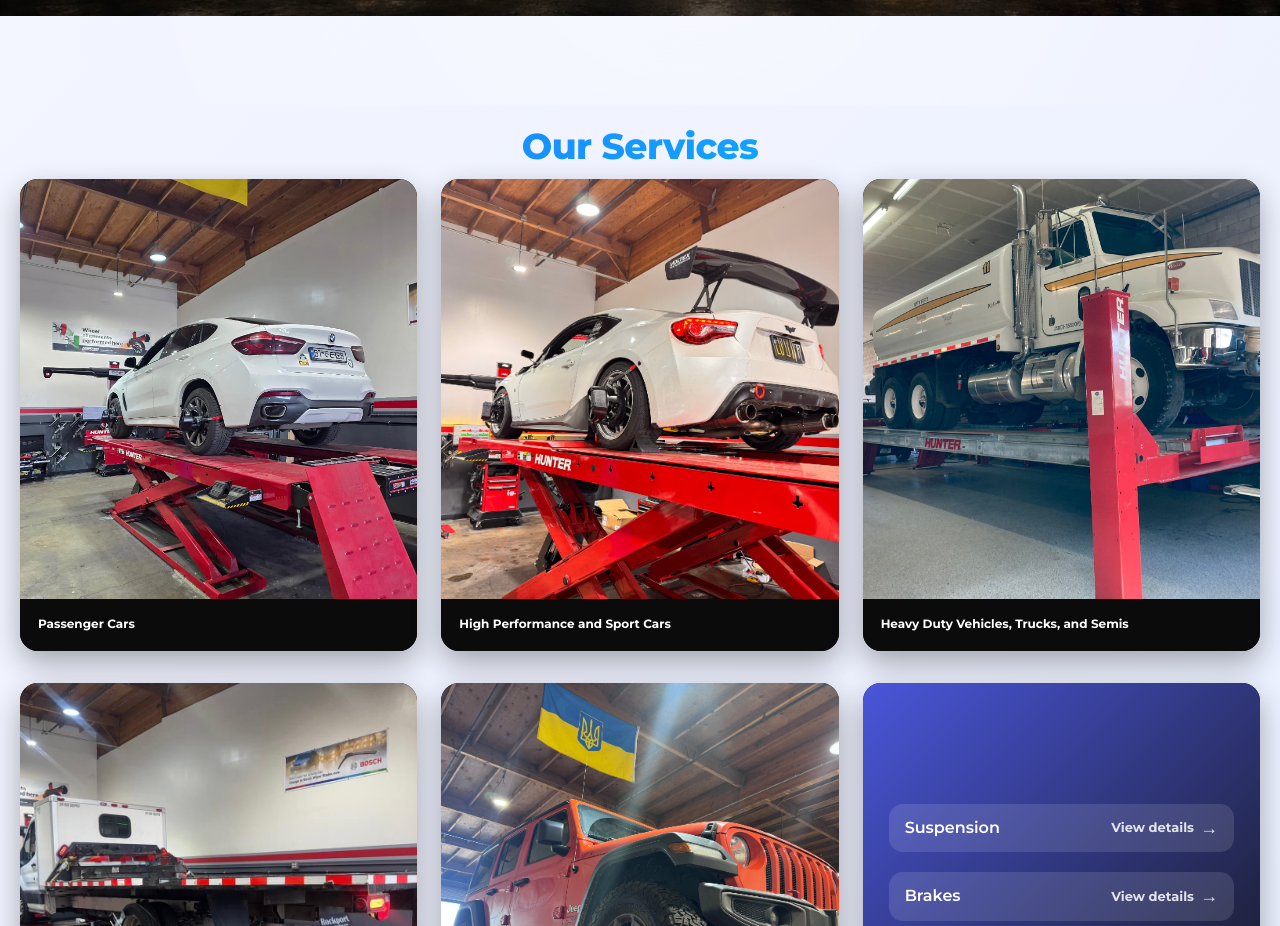
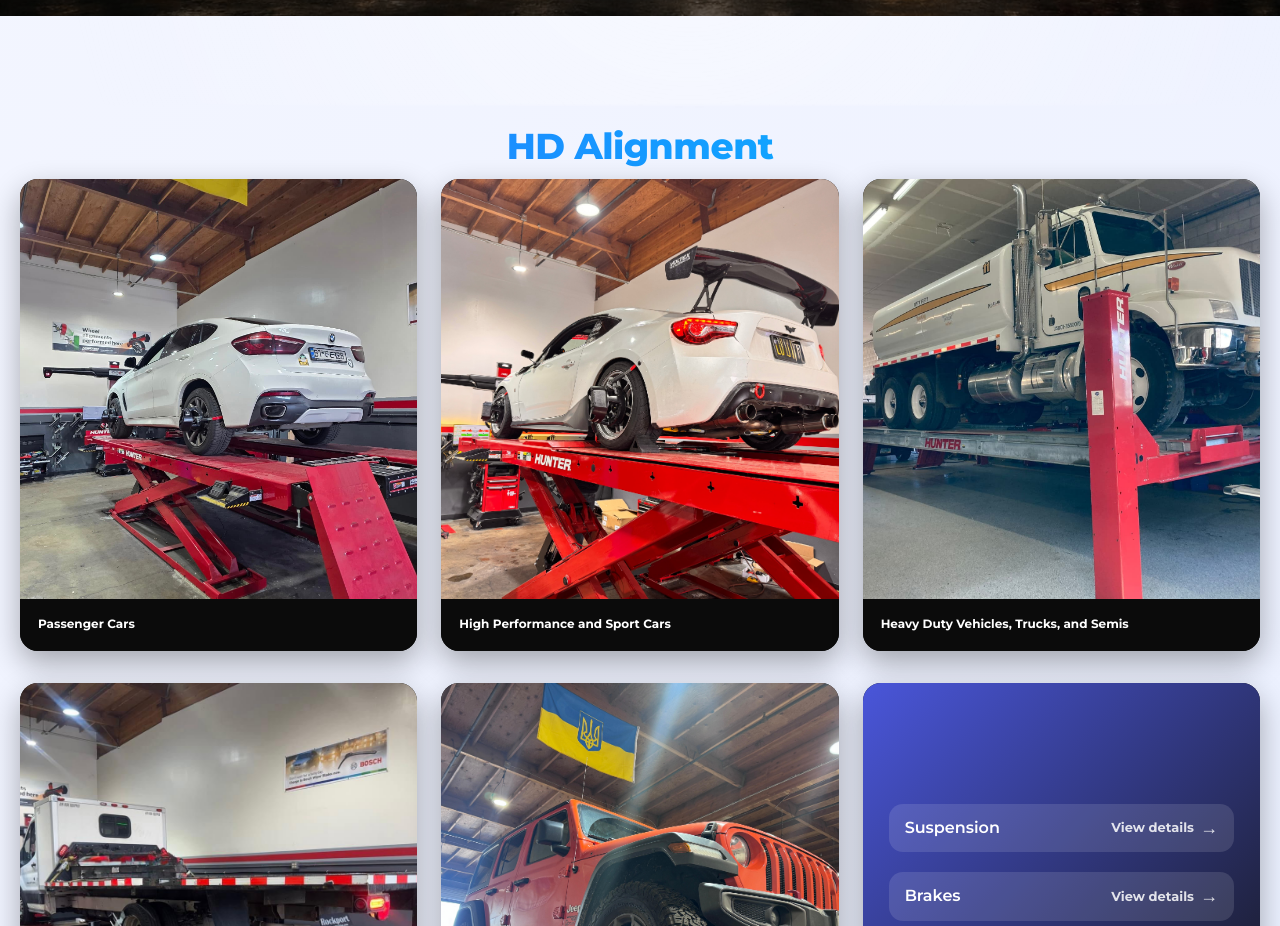
Before and after one commit to YaroslavaPodhorna/wheeltex-pro, a React (Vite) app: page / in a window 1280 px wide. Shown: the part 820-1746 px from the top of the page. Built offline with nearby package versions, Linux system fonts and the light colour scheme.

Commit message:
fix-title-service

```diff
--- a/src/components/ServicesSection/ServicesSection.jsx
+++ b/src/components/ServicesSection/ServicesSection.jsx
@@ -51,7 +51,7 @@ export default function ServicesSection() {
   return (
     <section className={css.services}>
       <div className={css.container}>
-        <h2 className={css.title}>Our Services</h2>
+        <h2 className={css.title}>HD Alignment</h2>
 
         <ul className={css.list}>
           {services.map((service) => (
```
